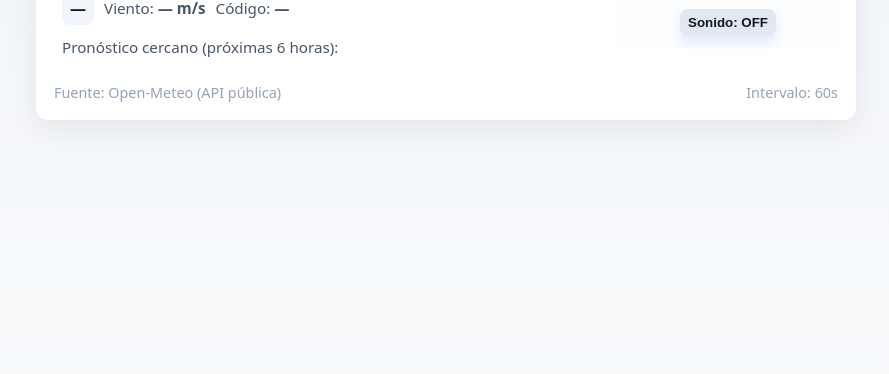
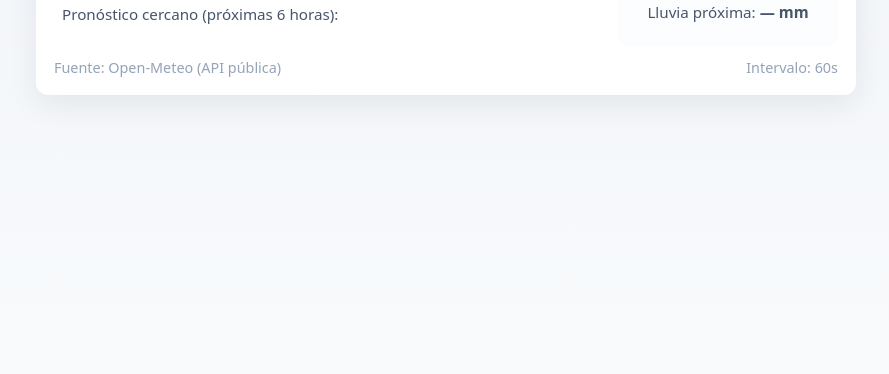
Before and after one commit to ClimaEnBarranquilla/Clima-en-mi-ubicacion, a plain HTML site: page index.html in a window 1280 px wide. Shown: the part 474-848 px from the top of the page, without its empty margins (194-1083 px from the left). Drawn offline with Linux system fonts and the light colour scheme; no server answers.

Commit message:
Update index.html

```diff
--- a/index.html
+++ b/index.html
@@ -112,7 +112,7 @@
         </div>
 
         <div style="margin-top:12px">
-          <button class="small-btn" id="soundToggle">Sonido: OFF</button>
+
         </div>
       </aside>
     </div>
```
